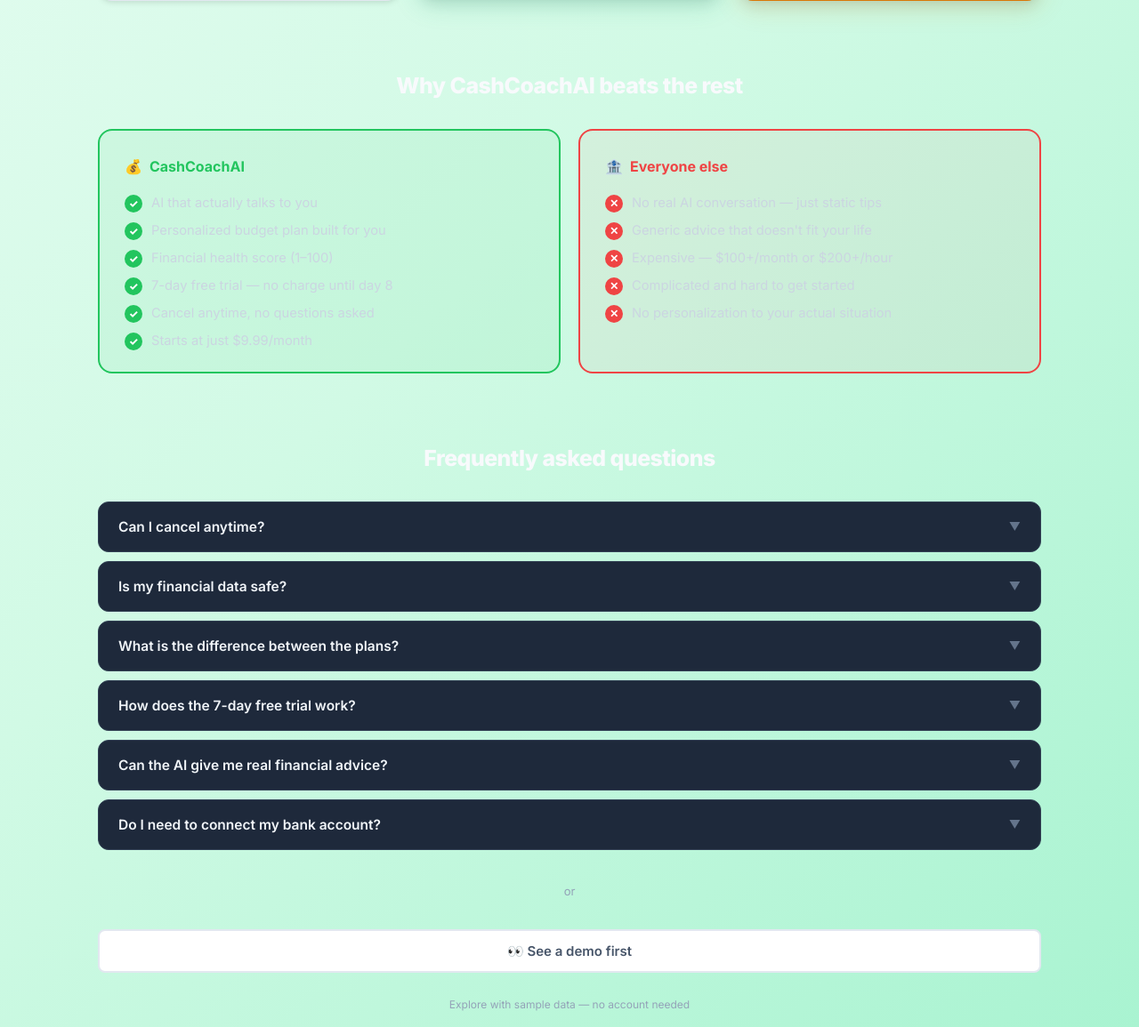
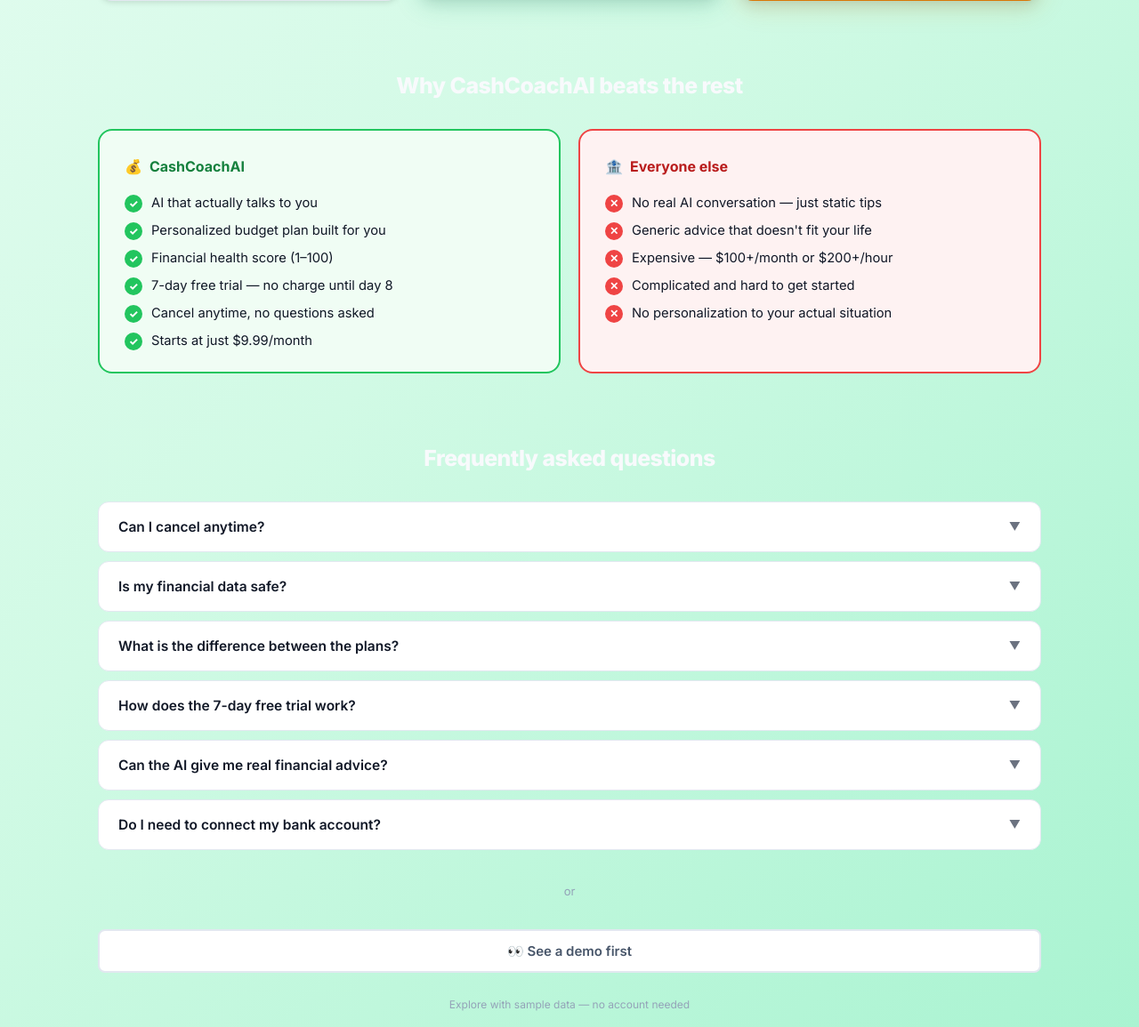
Before and after one commit to jamisondraddy21-create/cashcoachai, a Flask app: page /subscribe in a window 1280 px wide. Shown: the part 833-1988 px from the top of the page at 89% size. Run offline with Flask 2, Linux system fonts and the light colour scheme; some libraries are stand-ins or nearby versions.

Commit message:
fix FAQ and comparison text colors

```diff
--- a/templates/subscribe.html
+++ b/templates/subscribe.html
@@ -29,15 +29,15 @@
     .compare-col {
       border-radius: 16px;
       padding: 28px 28px 24px;
-      background: #1e293b;
+      background: #fff;
     }
     .compare-col-us {
       border: 2px solid #22c55e;
-      background: rgba(34,197,94,0.07);
+      background: #f0fdf4;
     }
     .compare-col-them {
       border: 2px solid #ef4444;
-      background: rgba(239,68,68,0.05);
+      background: #fef2f2;
     }
     .compare-col-header {
       font-size: 1rem;
@@ -47,8 +47,8 @@
       align-items: center;
       gap: 8px;
     }
-    .compare-col-us .compare-col-header   { color: #22c55e; }
-    .compare-col-them .compare-col-header { color: #ef4444; }
+    .compare-col-us .compare-col-header   { color: #15803d; }
+    .compare-col-them .compare-col-header { color: #b91c1c; }
     .compare-list {
       list-style: none;
       margin: 0;
@@ -62,7 +62,7 @@
       align-items: flex-start;
       gap: 10px;
       font-size: 0.92rem;
-      color: #cbd5e1;
+      color: #111827;
       line-height: 1.4;
     }
     .cmp-icon {
@@ -99,8 +99,8 @@
       gap: 10px;
     }
     .faq-item {
-      background: #1e293b;
-      border: 1px solid #334155;
+      background: #fff;
+      border: 1px solid #e2e8f0;
       border-radius: 12px;
       overflow: hidden;
     }
@@ -112,7 +112,7 @@
       padding: 18px 22px;
       font-size: 0.97rem;
       font-weight: 600;
-      color: #f1f5f9;
+      color: #111827;
       cursor: pointer;
       display: flex;
       justify-content: space-between;
@@ -120,11 +120,11 @@
       gap: 12px;
       font-family: inherit;
     }
-    .faq-question:hover { color: #38bdf8; }
+    .faq-question:hover { color: #2563eb; }
     .faq-chevron {
       flex-shrink: 0;
       font-size: 0.8rem;
-      color: #64748b;
+      color: #6b7280;
       transition: transform 0.2s;
     }
     .faq-item.open .faq-chevron { transform: rotate(180deg); }
@@ -132,7 +132,7 @@
       display: none;
       padding: 0 22px 18px;
       font-size: 0.9rem;
-      color: #94a3b8;
+      color: #374151;
       line-height: 1.65;
     }
     .faq-item.open .faq-answer { display: block; }
```
